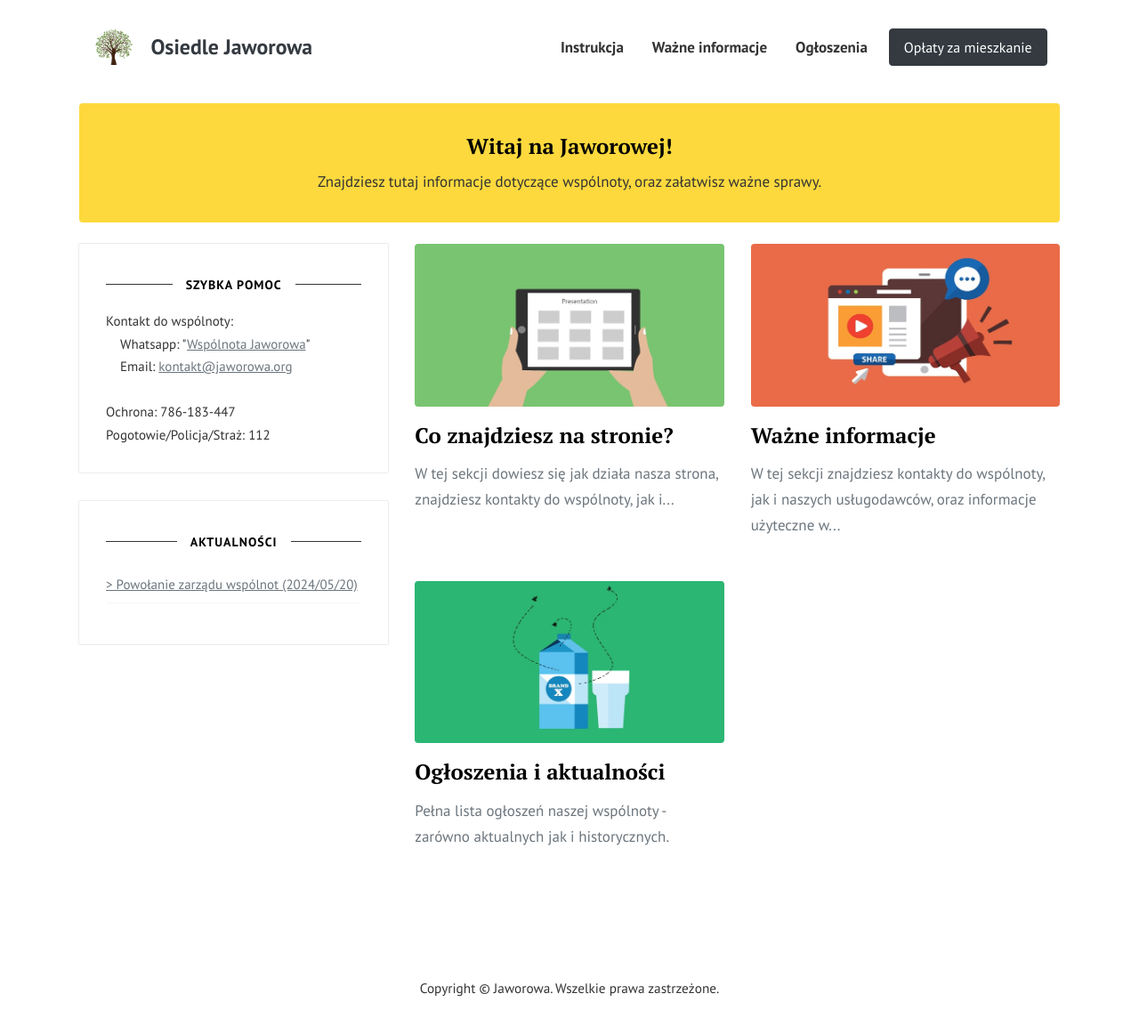
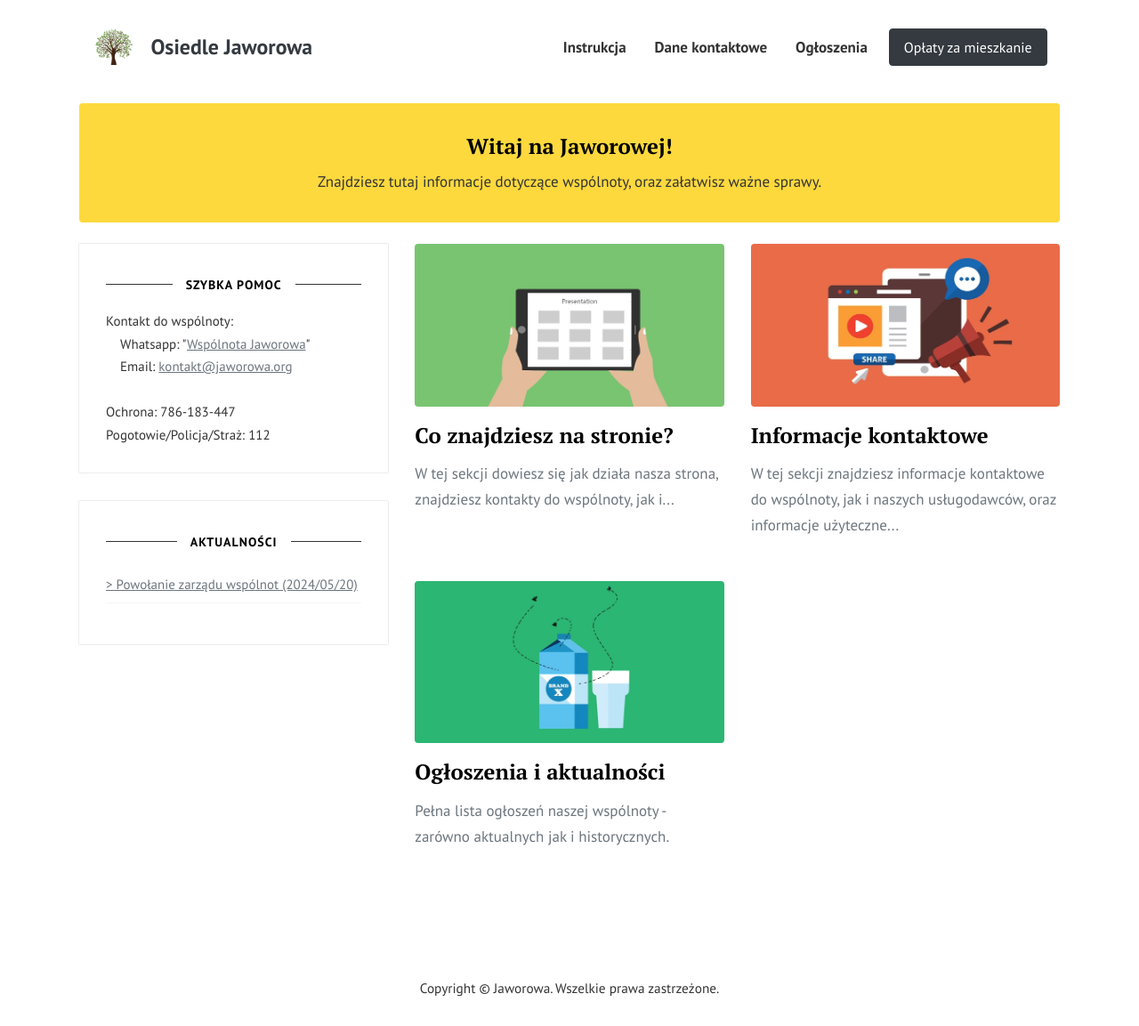
Before and after one commit to jaworowa/www, a Jekyll site: the page built from index.html, in a window 1280 px wide and 1153 px high. Shown: the whole window at 89% size. Built offline with Jekyll 4.4.1, drawn with Linux system fonts in a browser that asks for light colours; the list of posts is cut into pages by our own code.

Commit message:
clean up contact information

```diff
--- a/_data/menus.yml
+++ b/_data/menus.yml
@@ -4,8 +4,8 @@ topmenu:
 - title: Instrukcja
   url: "jak-korzystac-ze-strony/"
 
-- title: Ważne informacje
-  url: "wazne-informacje/"
+- title: Dane kontaktowe
+  url: "informacje-kontaktowe/"
 
 #- title: Uchwały
 #  url: "uchwaly-i-glosowania/"
```
Also changed, not shown: _posts/2024-05-15-informacje-kontaktowe.md (added, +25 -0 lines), _posts/2024-05-15-wazne-informacje.md (deleted, +0 -40 lines).
